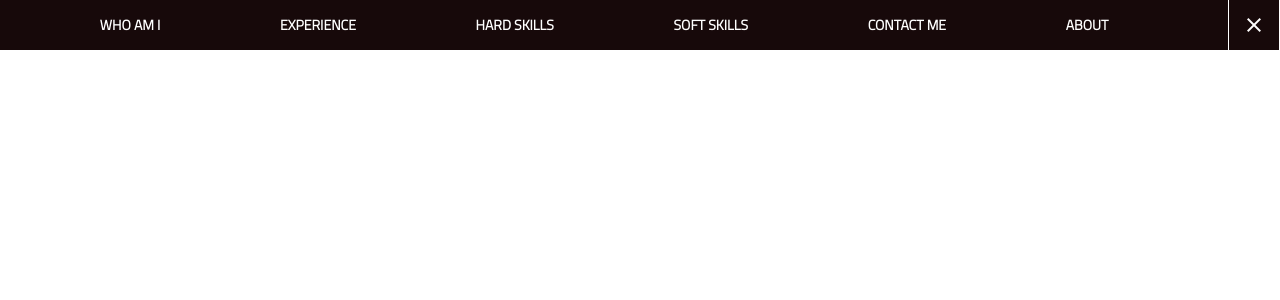
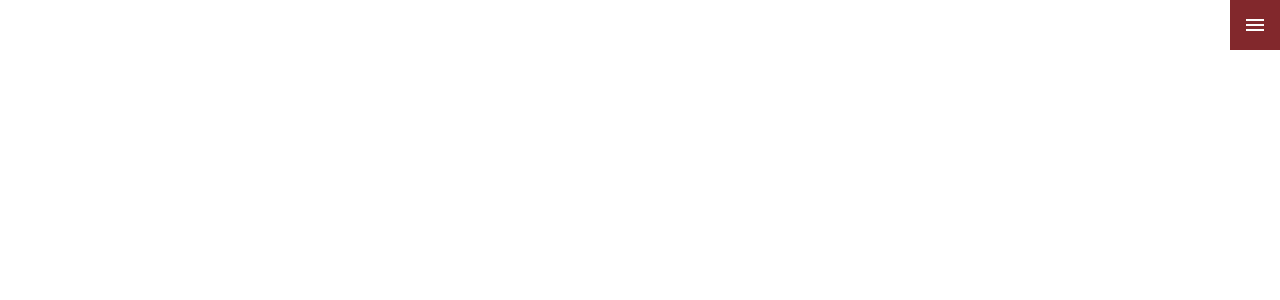
Before and after one commit to Yordinosaure/portfolio, an Angular app: page / in a window 1280 px wide. Shown: the top 300 px of the page. Built offline with nearby package versions, Linux system fonts and the light colour scheme.

Commit message:
menu animation

```diff
--- a/src/app/components/shared/header/header.component.html
+++ b/src/app/components/shared/header/header.component.html
@@ -1,17 +1,19 @@
-<div class="menu-wrapper">
+<div class="menu-wrapper"[@menuState]="stateName">
     <ul class="menu-list">
         <!-- id will be removed -->
-        <li class="menu-item"
-            id="{{content.cssId}}"
-            *ngFor="let content of contents"
-            (click)="toggle(content.cssId)"
+        <li class="menu-item" id="{{content.cssId}}" *ngFor="let content of contents" (click)="toggleMenuItem(content.cssId)"
             [ngClass]="toggled === content.cssId ? 'menu-item-active': ''">
             {{content.title}}
         </li>
     </ul>
-    <div class="menu-close-wrapper">
-        <span class="material-icons menu-close">
+    <div class="menu-close-wrapper" (click)="displayMenu()">
+        <span class="material-icons menu-icon">
             close
         </span>
     </div>
 </div>
+<div class="burger-wrapper" [@menuState]="stateName == 'hide'? 'show':'hide'" (click)="displayMenu()">
+    <span class="material-icons menu-icon">
+        menu
+    </span>
+</div>
--- a/src/app/components/shared/header/header.component.scss
+++ b/src/app/components/shared/header/header.component.scss
@@ -3,9 +3,15 @@
 .menu-wrapper {
     background-color:#17090a;
     color: white;
-    // padding: .2em;
     display: flex;
     justify-content: space-between;
+    height: fit-content;
+}
+
+.burger-wrapper {
+    color: white;
+    display: flex;
+    justify-content: flex-end;
     height: fit-content;
 }
 
@@ -46,12 +52,14 @@
     display: flex;
     justify-content: flex-end;
     align-items: center;
-    .menu-close {
-        border: 1px solid white;
-        display: flex;
-        justify-content: center;
-        align-items: center;
-        width: 50px;
-        height: 100%;
-    }
 }
+
+.menu-icon {
+    // border: 1px solid white;
+    background-color: $lightRed;
+    display: flex;
+    justify-content: center;
+    align-items: center;
+    width: 50px;
+    height: 50px;
+}
--- a/src/app/components/shared/header/header.component.ts
+++ b/src/app/components/shared/header/header.component.ts
@@ -1,14 +1,31 @@
 import { Component, OnInit } from '@angular/core';
 import { ContentService } from 'src/app/core/services/content/content.service';
+import { trigger, state, style, animate, transition } from '@angular/animations';
 
 @Component({
   selector: 'app-header',
   templateUrl: './header.component.html',
-  styleUrls: ['./header.component.scss']
+  styleUrls: ['./header.component.scss'],
+  animations: [
+    trigger('menuState', [
+      state('show', style({
+        opacity: 1,
+        transform: 'translateY(0)'
+      })),
+      state('hide', style({
+        opacity: 0,
+        transform: 'translateY(-50px)',
+        display:'none'
+      })),
+      transition('show => hide', animate('600ms ease-out')),
+      transition('hide => show', animate('600ms ease-in'))
+    ])
+  ]
 })
 export class HeaderComponent implements OnInit {
 
   toggled = "";
+  isMenuDisplayed = false;
   contents = [];
   constructor(private contentService: ContentService) { }
 
@@ -16,9 +33,17 @@
     this.contents = this.contentService.getMenuContent();
   }
 
-  toggle(str) {
+  toggleMenuItem(str) {
     console.log(str)
     this.toggled = str;
   }
 
+  get stateName() {
+    return this.isMenuDisplayed ? 'show':'hide';
+  }
+
+  displayMenu() {
+    this.isMenuDisplayed = !this.isMenuDisplayed;
+  }
+
 }
```
